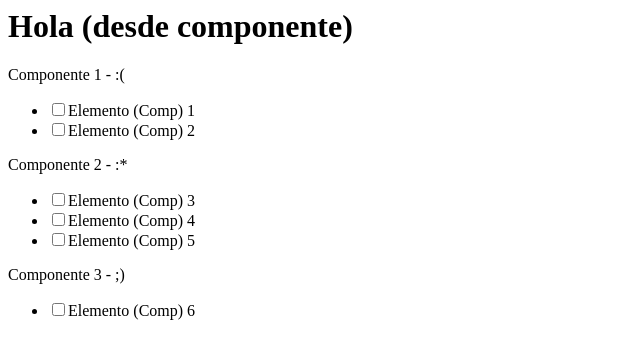
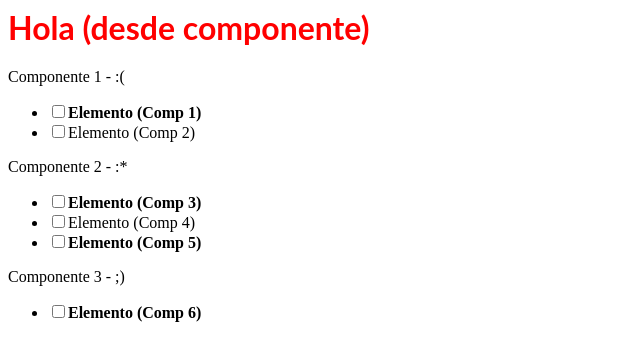
Before and after one commit to vectorvactor/clase-react-1, a React (Create React App) app: page / in a window 1280 px wide. Shown: the top 360 px of the page, without its empty margins (0-640 px from the left). Built offline with nearby package versions, Linux system fonts and the light colour scheme.

Commit message:
Añadidos estilos para prioridad

```diff
--- a/src/App.jsx
+++ b/src/App.jsx
@@ -3,13 +3,16 @@ import React from 'react';
 import { Lista } from './components/Lista';
 
 export function App() {
-  const elementos1 = ['Elemento (Comp) 1', 'Elemento (Comp) 2'];
+  const elementos1 = [
+    { done: false, texto: 'Elemento (Comp 1)' },
+    { done: true, texto: 'Elemento (Comp 2)' },
+  ];
   const elementos2 = [
-    'Elemento (Comp) 3',
-    'Elemento (Comp) 4',
-    'Elemento (Comp) 5',
+    { done: false, texto: 'Elemento (Comp 3)' },
+    { done: true, texto: 'Elemento (Comp 4)' },
+    { done: false, texto: 'Elemento (Comp 5)' },
   ];
-  const elementos3 = ['Elemento (Comp) 6'];
+  const elementos3 = [{ done: false, texto: 'Elemento (Comp 6)' }];
 
   return (
     <div>
--- a/src/components/ComponenteLista.jsx
+++ b/src/components/ComponenteLista.jsx
@@ -1,4 +1,6 @@
 import React from 'react';
+
+import './componente-lista.css';
 
 export default function ComponenteLista(props) {
   let claseLista = '';
--- a/src/components/Lista.jsx
+++ b/src/components/Lista.jsx
@@ -6,7 +6,10 @@ export function Lista(props) {
   if (props.elementos !== undefined) {
     for (let i = 0; i < props.elementos.length; i++) {
       listaComponentes.push(
-        <ComponenteLista done={false} texto={props.elementos[i]} />
+        <ComponenteLista
+          done={props.elementos[i].done}
+          texto={props.elementos[i].texto}
+        />
       );
     }
   }
--- /dev/null
+++ b/src/components/componente-lista.css
@@ -0,0 +1,15 @@
+li.el-unchecked {
+  font-weight: bold;
+}
+
+li.alta {
+  color: red;
+}
+
+li.media {
+  color: green;
+}
+
+li.baja {
+  color: blue;
+}
--- a/src/index.js
+++ b/src/index.js
@@ -1,5 +1,7 @@
 import React from 'react';
 import ReactDOM from 'react-dom';
+
+import './style.css';
 
 import { App } from './App';
 
--- a/src/style.css
+++ b/src/style.css
@@ -1,3 +1,5 @@
-h1, p {
+h1,
+p {
   font-family: Lato;
+  color: red;
 }
```
